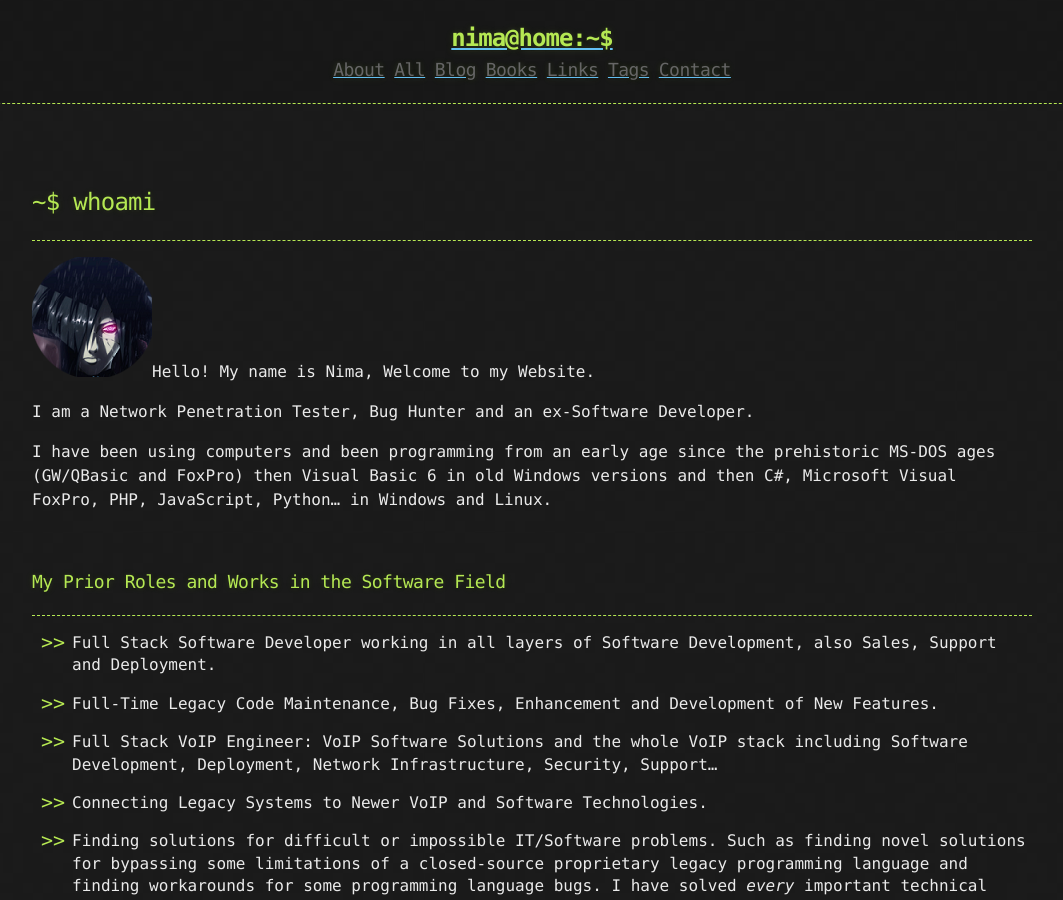
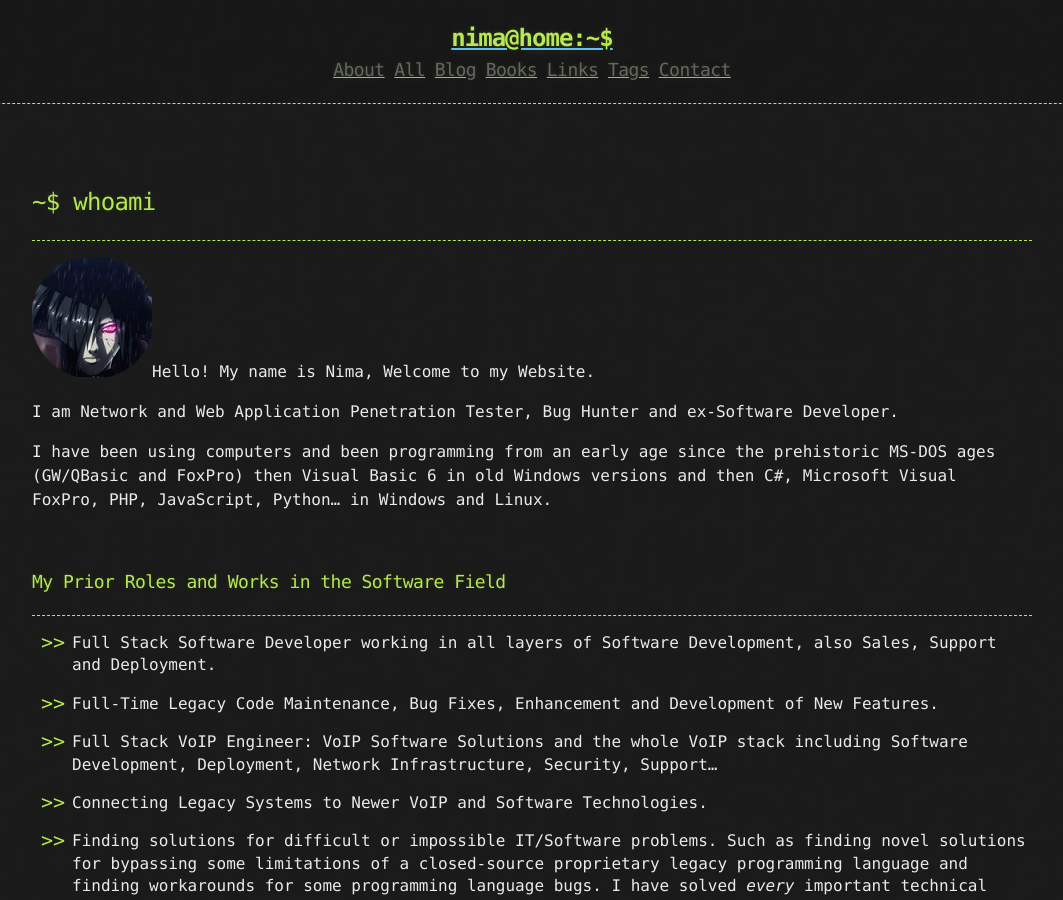
Before and after one commit to CamoCatX/camocatx.github.io, a Jekyll site: the page built from about.md, in a window 1280 px wide and 900 px high. Shown: the whole window, without its empty margins (108-1171 px from the left). Built offline with Jekyll 4.4.1, drawn with Linux system fonts in a browser that asks for light colours.

Commit message:
Edit about page

```diff
--- a/about.md
+++ b/about.md
@@ -11,7 +11,7 @@ robots: noindex,nofollow
 
 ![](/assets/ninja1.png)Hello! My name is Nima, Welcome to my Website.
 
-I am a Network Penetration Tester, Bug Hunter and an ex-Software Developer.
+I am Network and Web Application Penetration Tester, Bug Hunter and ex-Software Developer.
 
 I have been using computers and been programming from an early age since the prehistoric MS-DOS ages (GW/QBasic and FoxPro) then Visual Basic 6 in old Windows versions and then C#, Microsoft Visual FoxPro, PHP, JavaScript, Python... in Windows and Linux.
 
```
